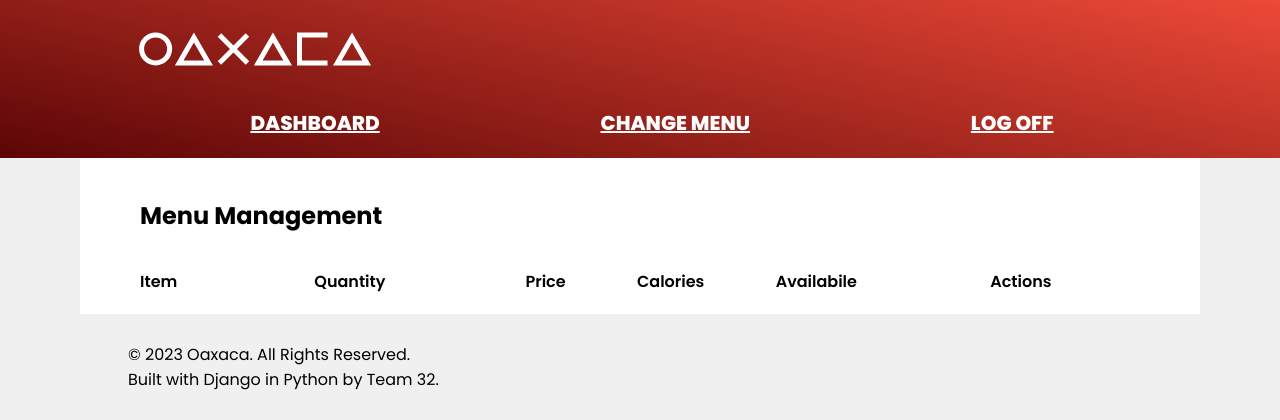
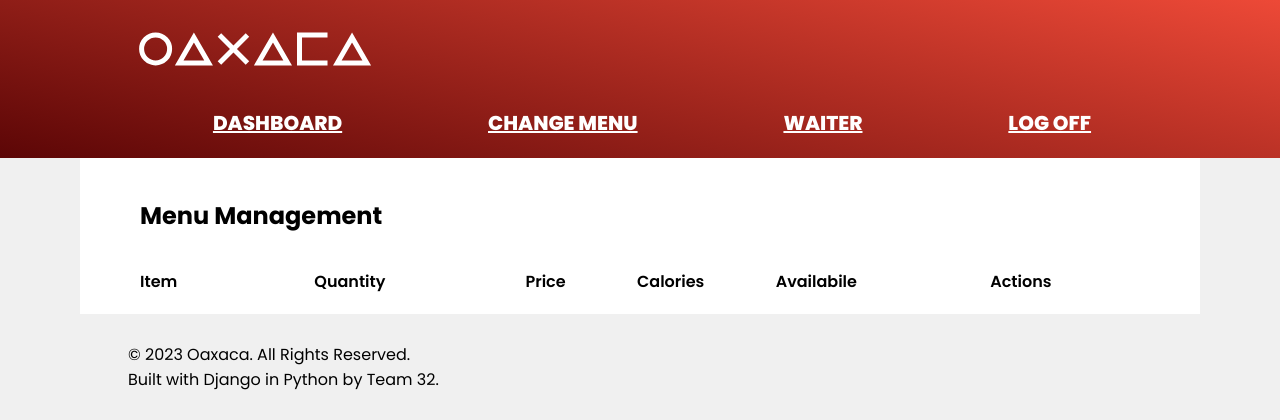
Before and after one commit to swinghin/CS2810-Team-Project-32, a Django app: page /manage/menu/ in a window 1280 px wide. Shown: the top 420 px of the page. Run offline with Django 4.2, Linux system fonts and the light colour scheme; data that the repository does not hold is empty.

Commit message:
url, view, html changes
added logout function so that the user logged in is actually removed once you press the button,

added a decorative line to the dashboard that checks whether a user is logged in and redirects them to an 'access denied' page if not logged in.

added a couple more html pages to support the new view(s) and urls.

made some changes to settings .py to allow for boostrap4 usage.

```diff
--- a/Oaxaca/Oaxaca/settings.py
+++ b/Oaxaca/Oaxaca/settings.py
@@ -44,6 +44,7 @@ INSTALLED_APPS = [
     'restaurant',
     'crispy_forms',
     'crispy_bootstrap4',
+
 ]
 
 CRISPY_ALLOWED_TEMPLATE_PACKS = "bootstrap4"
--- a/Oaxaca/restaurant/templates/restaurant/header_staff.html
+++ b/Oaxaca/restaurant/templates/restaurant/header_staff.html
@@ -6,6 +6,7 @@
         <nav id="oaxaca-menu-bar-nav">
             <a href="{% url 'restaurant:dashboard' %}">Dashboard</a>
             <a href="{% url 'restaurant:staff-menu' %}">Change Menu</a>
+            <a href="{% url 'restaurant:waiter_page' %}">Waiter</a>
             <a href="{% url 'restaurant:index' %}">Log Off</a>
         </nav>
     </div>
--- a/Oaxaca/restaurant/urls.py
+++ b/Oaxaca/restaurant/urls.py
@@ -17,4 +17,5 @@ urlpatterns = [
     path('cart', views.cart, name='cart'),
     path('checkout', views.checkout, name='checkout'),
     path('', views.index, name='index'),
+    path('waiter/', views.waiter_view, name='waiter_page'),
 ]
--- a/Oaxaca/restaurant/views.py
+++ b/Oaxaca/restaurant/views.py
@@ -6,6 +6,7 @@ from django.contrib.auth import login, authenticate
 from django.contrib import messages
 from django.contrib.auth.forms import AuthenticationForm
 from django.contrib.auth.decorators import login_required
+from django.contrib.auth import logout
 from django.template import loader
 from django.template.loader import render_to_string
 from restaurant.models import *
@@ -28,6 +29,9 @@ def register_request(request):
     form = CreateNewUser()
     return render(request=request, template_name="restaurant/register.html", context={"register_form": form})
 
+def logout_request(request):
+    logout(request)
+    return redirect('restaurant:index')
 
 def autosearch(request):
     if 'term' in request.GET:
@@ -127,6 +131,11 @@ def payment(request):
     }
     return HttpResponse(template.render(context, request))
 
+def is_waiter(user):
+    return user.groups.filter(name='waiters').exists()
+
+def is_kitchen(user):
+    return user.groups.filter(name='kitchen').exists()
 
 def login_request(request):
     if request.method == "POST":
@@ -139,7 +148,10 @@ def login_request(request):
                 login(request, user)
                 messages.info(request, f"You are now logged in as {username}.")
                 # change this value if you want to have the login page redirect somwhere.
-                return redirect('restaurant:dashboard')
+                if is_waiter(user):
+                    return redirect('restaurant:waiter_page')
+                else:
+                    return redirect('restaurant:dashboard')
             else:
                 messages.error(request, "Invalid username or password.")
         else:
@@ -147,7 +159,7 @@ def login_request(request):
     form = AuthenticationForm()
     return render(request=request, template_name="restaurant/login.html", context={"login_form": form})
 
-
+@login_required
 def dashboard(request):
     orders = Order.objects.all()
     need_help_tables = Customer.objects.filter(need_help=True)
@@ -188,5 +200,9 @@ def cart(request):
     return render(request, 'restaurant/cart.html', context)
 
 
+
 def checkout(request):
     return render(request, 'restaurant/checkout.html')
+
+def waiter_view(request):
+    return render(request, 'restaurant/waiter_view.html')
```
Also changed, not shown: Oaxaca/restaurant/templates/restaurant/access_denied.html (added, +11 -0 lines), Oaxaca/restaurant/templates/restaurant/waiter-view.html (added).
